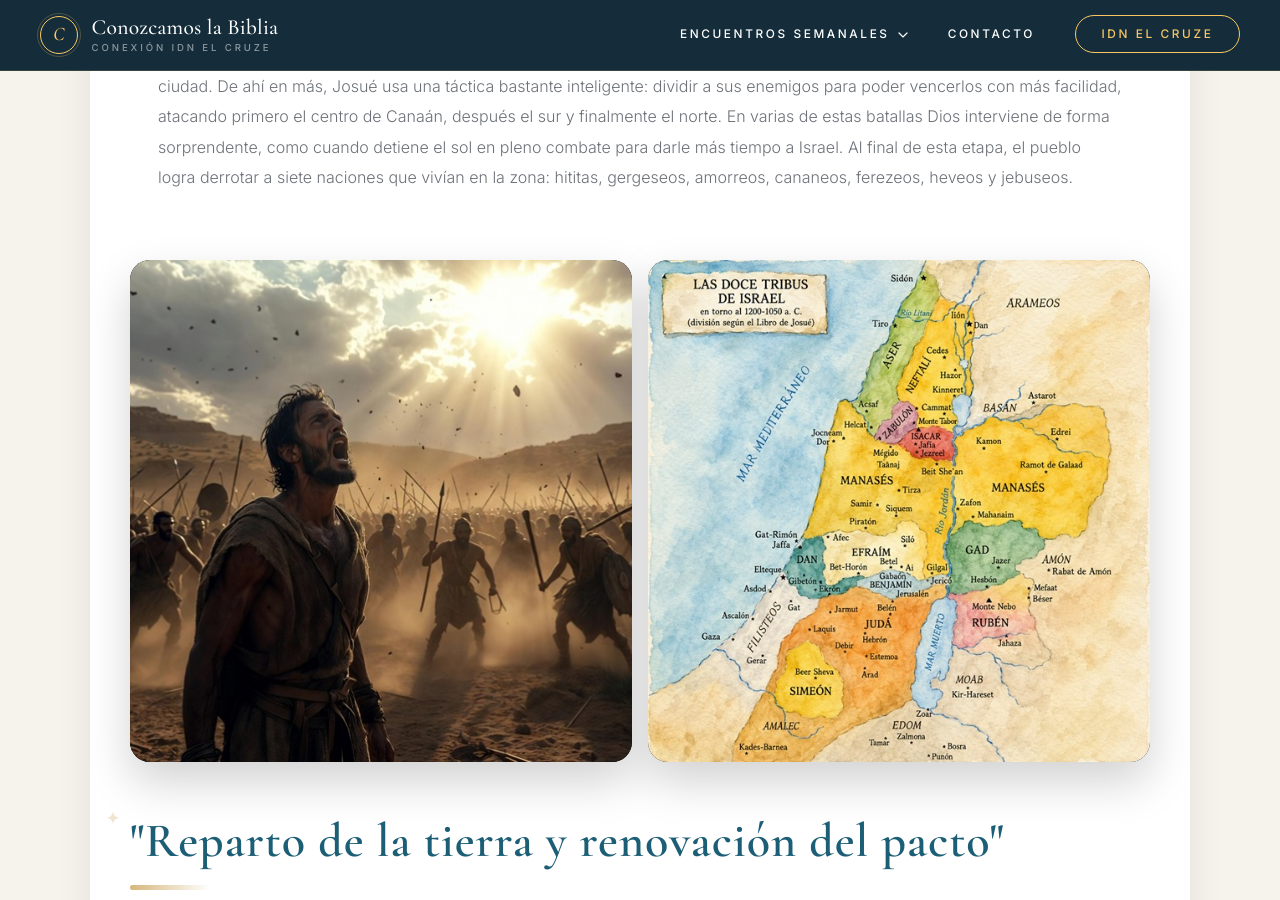
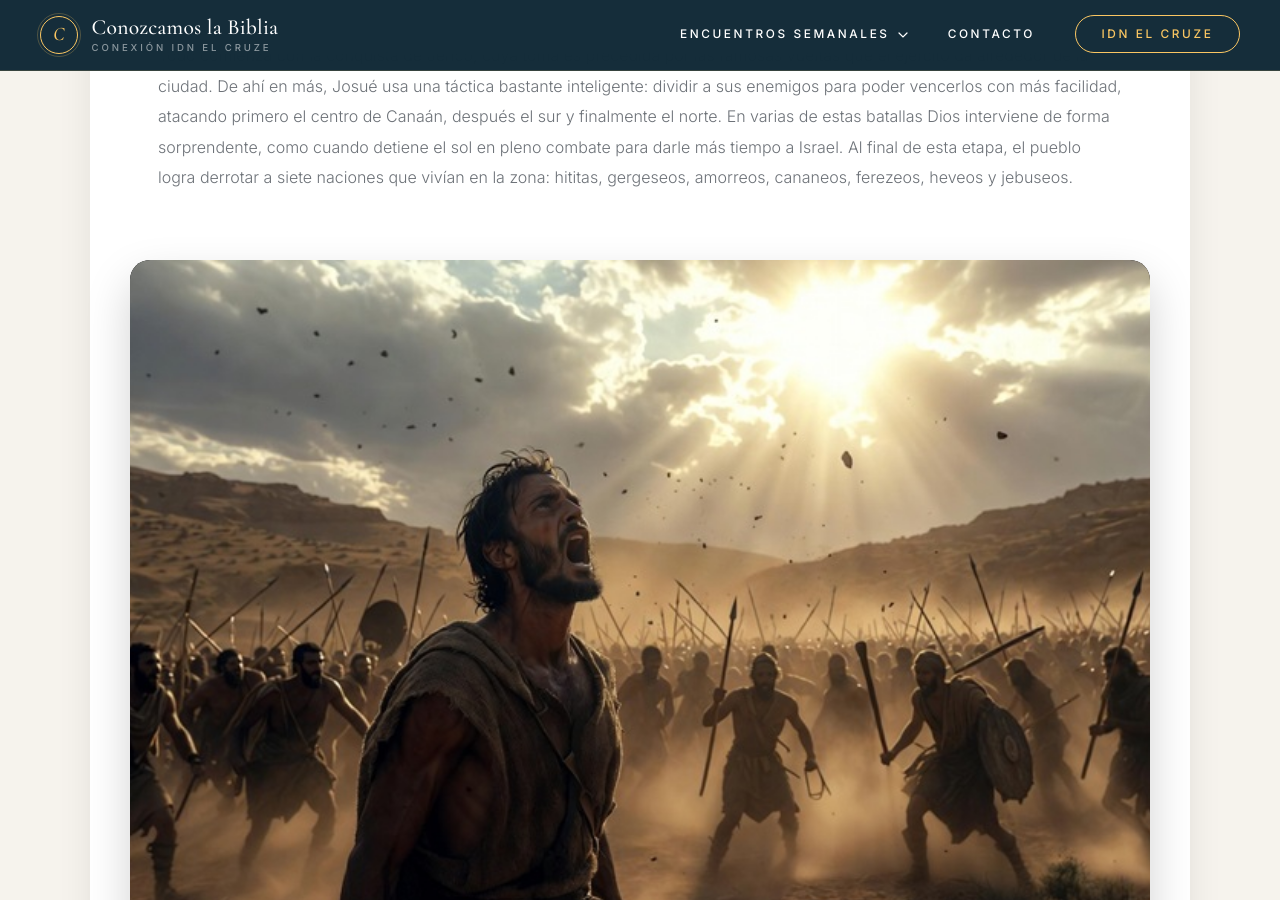
Before and after one commit to iporoma/conozcamoslabiblia, a Jekyll site: the page built from encuentro-n.html, in a window 1280 px wide and 900 px high, scrolled down 2844 px. Built offline with Jekyll 4.4.1, drawn with Linux system fonts in a browser that asks for light colours.

Commit message:
Update encuentro-n.html

```diff
--- a/encuentro-n.html
+++ b/encuentro-n.html
@@ -47,11 +47,8 @@
         </div>
 
 <div class="image-row">
-    <div class="image-container">
+    <div class="image-container2">
         <img src="https://iporoma.github.io/conozcamoslabiblia/images/4-04.jpg" alt="Etapas del periodo">
-    </div>
-    <div class="image-container">
-        <img src="https://iporoma.github.io/conozcamoslabiblia/images/4-05.jpg" alt="Etapas del periodo">
     </div>
 </div>
         <h2>"Reparto de la tierra y renovación del pacto"</h2>
@@ -61,10 +58,10 @@
 
 <div class="image-row">
     <div class="image-container">
-        <img src="https://iporoma.github.io/conozcamoslabiblia/images/4-07.jpg" alt="Etapas del periodo">
+        <img src="https://iporoma.github.io/conozcamoslabiblia/images/4-05.jpg" alt="Etapas del periodo">
     </div>
     <div class="image-container">
-        <img src="https://iporoma.github.io/conozcamoslabiblia/images/4-08.jpg" alt="Etapas del periodo">
+        <img src="https://iporoma.github.io/conozcamoslabiblia/images/4-06.jpg" alt="Etapas del periodo">
     </div>
 </div>
     <h2>"El Período de los Jueces"</h2>
@@ -77,7 +74,7 @@
 
         <div class="image-row">
             <div class="image-container2">
-                <img src="https://iporoma.github.io/conozcamoslabiblia/images/4-09.jpg" alt="Etapas del periodo">
+                <img src="https://iporoma.github.io/conozcamoslabiblia/images/4-07.jpg" alt="Etapas del periodo">
             </div>
         </div>
 
```
